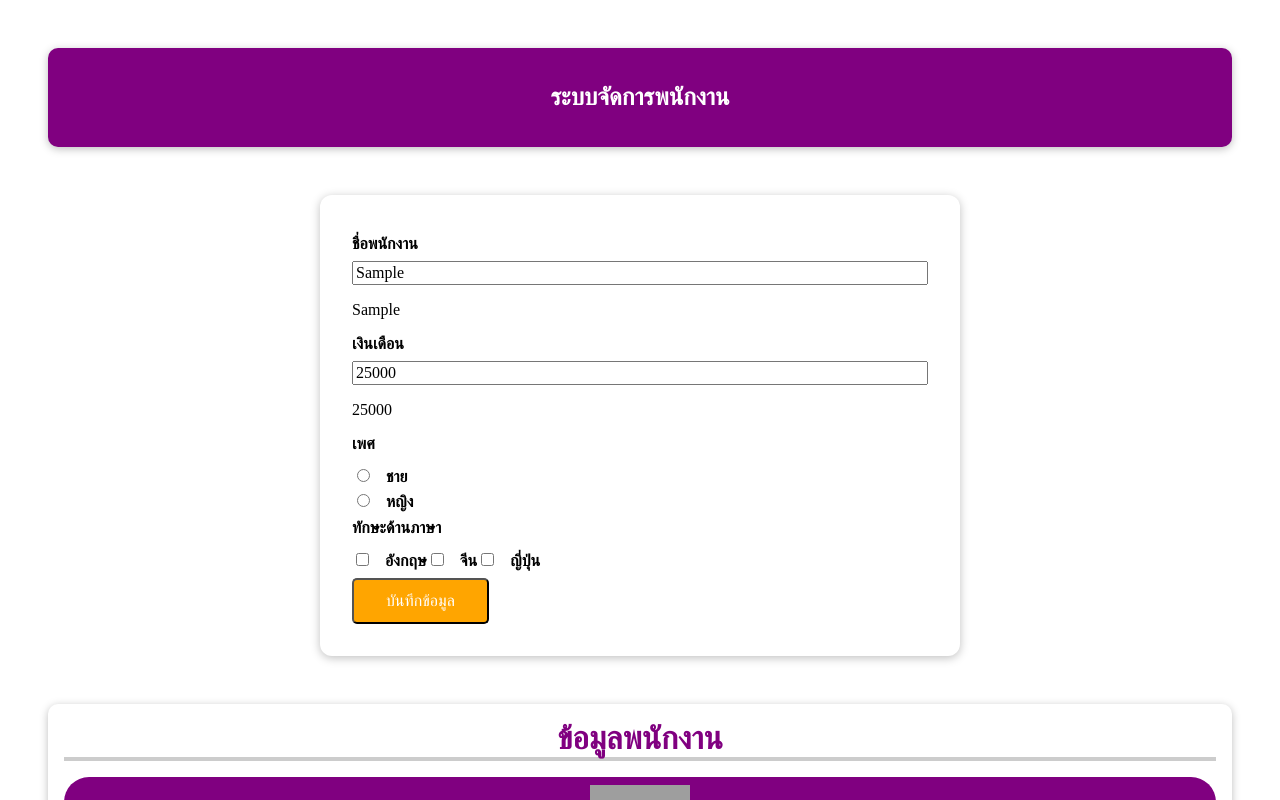
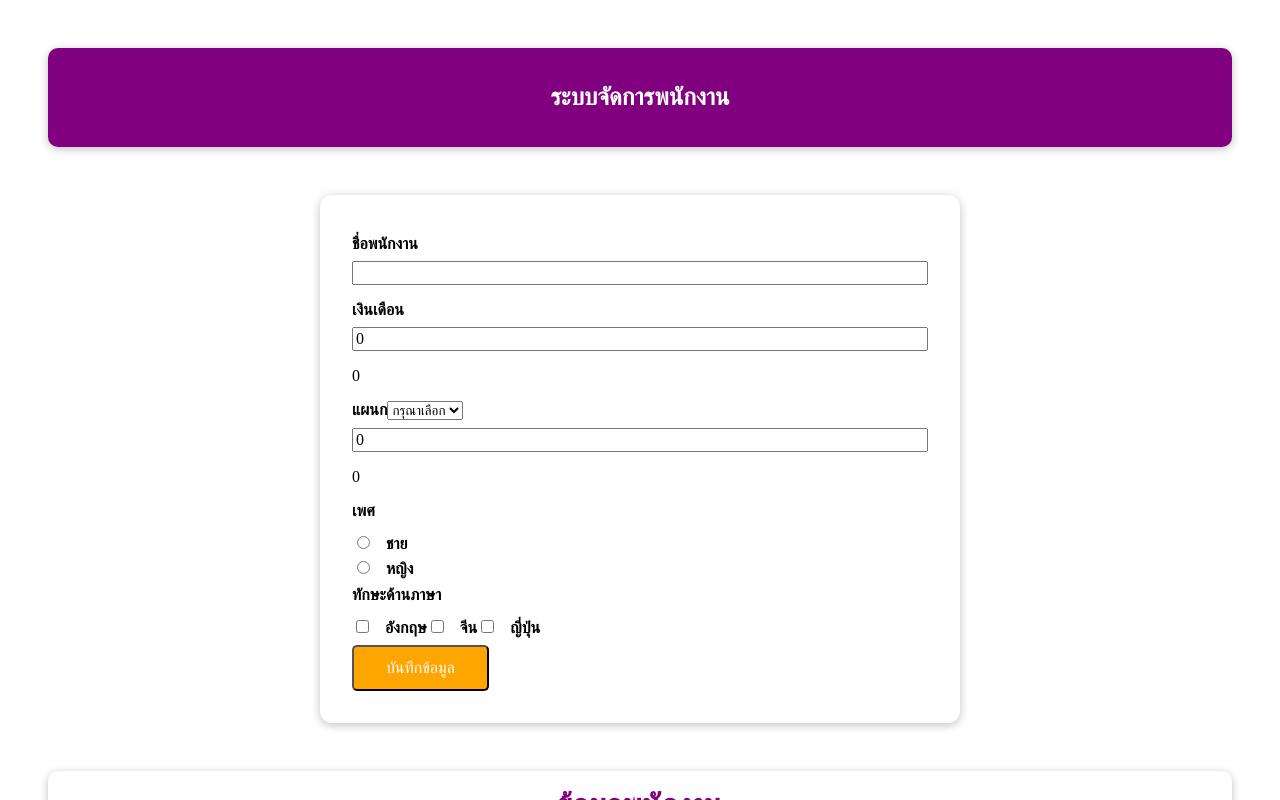
Before and after one commit to sanyachokedee/kongRukSiam_Vue3_demo2, a Vue app: page / in a window 1280 px wide. Both pictures are taken after typing "Sample" into the empty fields and a click on the button "บันทึกข้อมูล". Shown: the top 800 px of the page. Built offline with nearby package versions, Linux system fonts and the light colour scheme; grey boxes are pictures that could not be loaded.

Commit message:
two-ways-form2

```diff
--- a/src/App.vue
+++ b/src/App.vue
@@ -5,7 +5,7 @@
   <FormComponentVue @save="insertEmployee" />
   <section class="employee-content" v-if="employees.length>0">
     <h2>ข้อมูลพนักงาน</h2>
-    <!-- {{JSON.stringify(employees)}} -->
+    {{JSON.stringify(employees)}}
     <ListData :employees="employees"/>
   </section>
 </template>
--- a/src/components/FormComponent.vue
+++ b/src/components/FormComponent.vue
@@ -7,6 +7,16 @@
         </div>
         <div class="form-control">
             <label for="emp-salary">เงินเดือน</label>
+            <input type="number" v-model="employee.salary">
+            <p>{{employee.salary}}</p>
+        </div>
+        <div class="form-control">
+            <label for="emp-department">แผนก</label>
+            <select v-model="employee.department">
+                <option value="">กรุณาเลือก</option>
+                <option value="การตลาด">การตลาด</option>
+                <option value="ฝ่ายขาย">ฝ่ายขาย</option>
+            </select>
             <input type="number" v-model="employee.salary">
             <p>{{employee.salary}}</p>
         </div>
@@ -56,12 +66,20 @@ export default {
             const newEmployee = {
                 name: this.employee.name,
                 salary: this.employee.salary,
-                department: this.employee.deapartment,
+                department: this.employee.department,
                 gender: this.employee.gender,
-                skill:this.employee.skill
+                language:this.employee.language
             }
             console.log(this.employee)
-            this.$emit("save",newEmployee)
+            this.$emit("save", newEmployee)
+            this.resetForm()
+        },
+        resetForm() {
+            this.employee.name=""
+            this.employee.salary=0
+            this.employee.department=""
+            this.employee.gender=""
+            this.employee.language=[]
         }
     }
 }
--- a/src/components/ListData.vue
+++ b/src/components/ListData.vue
@@ -8,6 +8,8 @@
         :salary="item.salary"
         :department="item.department"
         :isVisible="item.isVisible"
+        :gender="item.gender"
+        :language="item.language"
         @show="toggleVisible"
         @deleteEmployee_pr="removeEmployee" />
     </ul>
--- a/src/components/Person.vue
+++ b/src/components/Person.vue
@@ -2,6 +2,7 @@
   <Card>
     <template v-slot:card-header>
       <h1>{{ name }}</h1>
+      <p>เงินเดือน {{ salary }} บาท , ตำแหน่งงาน : {{ department }} เพศ {{ gender }} ทักษะ {{ language }}</p>
     </template>
     <template v-slot:card-button>
       <button @click="showDescription(id)">ดูรายละเอียด</button>&nbsp;
@@ -10,7 +11,7 @@
     <template v-slot:card-content>
       <transition name="fade">
         <div v-show="isVisible">
-          <p>เงินเดือน {{ salary }} บาท , ตำแหน่งงาน : {{ department }}</p>
+          <p>เงินเดือน {{ salary }} บาท , ตำแหน่งงาน : {{ department }} {{gender}} {{language}}</p>
         </div>
       </transition>
     </template>
@@ -49,6 +50,8 @@ export default {
     isVisible: {
       type: Boolean,
     },
+    gender: {},
+    language: {}
   },
   methods: {
     showDescription(id) {
```
